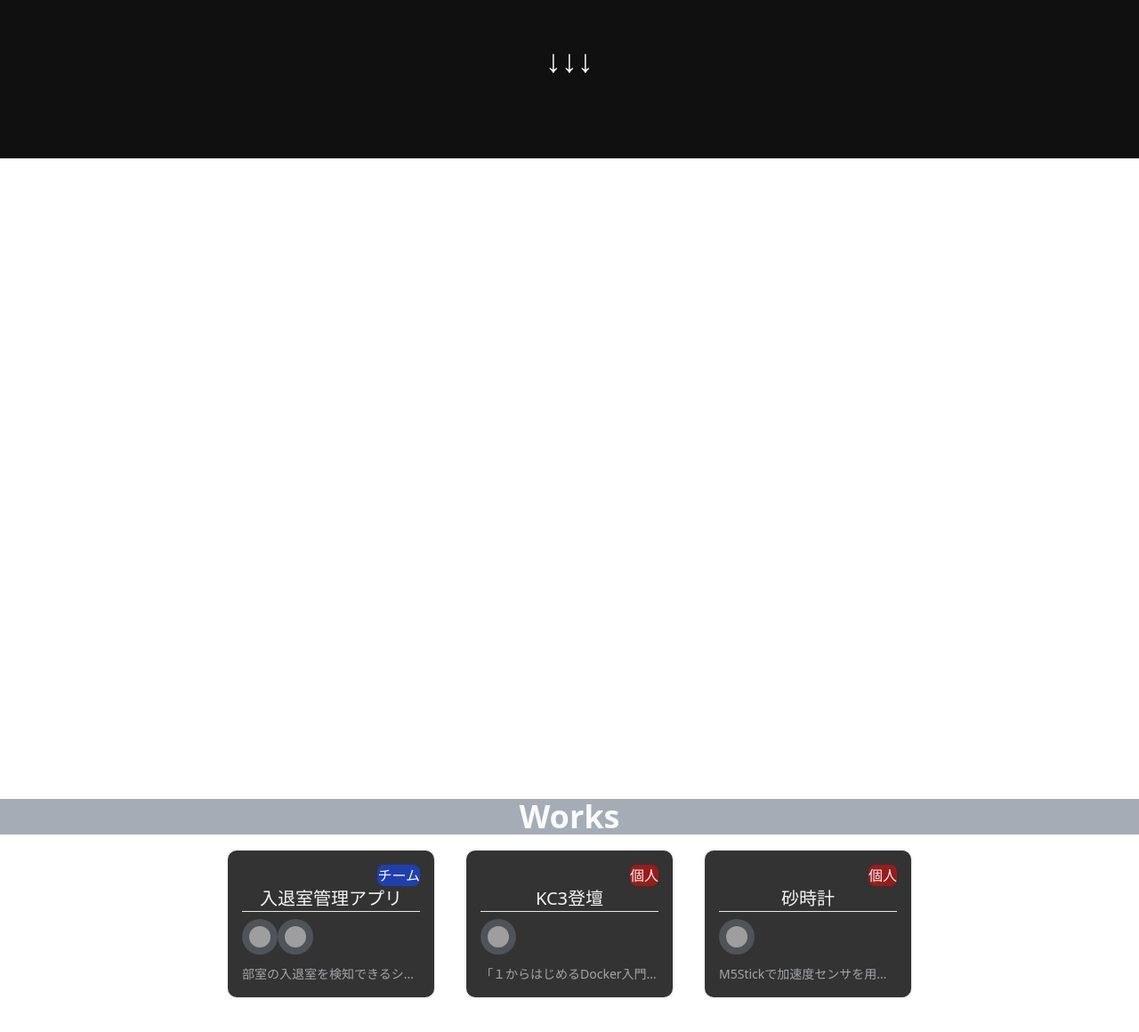
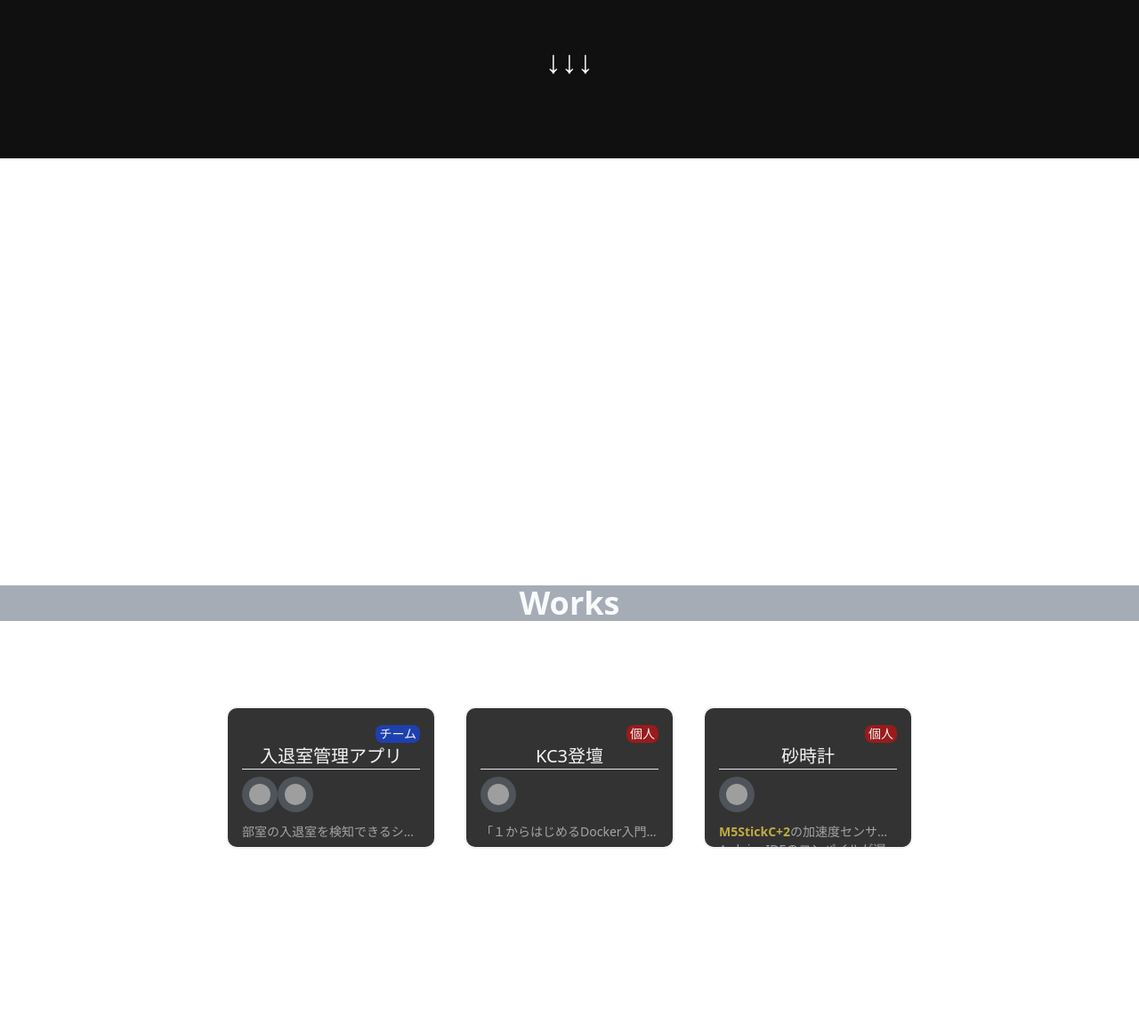
Before and after one commit to tkhs-0114/portfolio, a React (Create React App) app: page / in a window 1280 px wide. Shown: the part 622-1782 px from the top of the page at 89% size. Built offline with nearby package versions, Linux system fonts and the light colour scheme; no server answers; grey boxes are pictures that could not be loaded.

Commit message:
強調表示を追加、その他アニメーションを追加

```diff
--- a/src/App.js
+++ b/src/App.js
@@ -1,35 +1,30 @@
-import Block from "./components/Block";
+import Works from "./Works";
 
 function App() {
   return (
     <div className="z-10 relative text-gray-50">
-      <div style={{ height: '10vh' }}></div>
-      <div className="text-center text-4xl font-bold">
+      <Space height='10vh'/>
+      <div id="title" className="text-center text-4xl font-bold">
         tkhs-0114 's Portfolio
+        <Space height='70vh'/>
+        <div className="animate-bounce">↓↓↓</div>
       </div>
-      <div style={{ height: '70vh' }}></div>
-      <div className="animate-bounce margin-auto text-center text-4xl font-bold">
-        ↓↓↓
-      </div>
-      <div className="h-screen"></div>
-      <div className="w-full bg-gray-400 bg-opacity-90 text-4xl font-bold text-center">
+      <Space height='70vh'/>
+      <div id="works" className="w-full bg-gray-400 bg-opacity-90 text-4xl font-bold text-center">
         Works
       </div>
-      <div className="flex flex-wrap justify-center items-center">
-      <Block
-        title="入退室管理アプリ"
-        team={true}
-        stack={["flask", "selenium"]}
-        description="部室の入退室を検知できるシステムああaaaaaaaaaaaaaaaaaaaaaaaaaaaaaaaaaaaaaaaaaaaaaaaaaaaaaaaaaaaaaaaaaaaaaaaaaaaaaaaaaaaaaaaaaaaaaaaaaaaaあああああああああああああああああああああああああああああああああああああああああああああああああああああああああああ" />
-      <Block
-        title="KC3登壇"
-        stack={["docker"]}
-        description="「１からはじめるDocker入門」を開催" />
-        <Block title="砂時計" stack={["arduino"]} description="M5Stickで加速度センサを用いた砂時計" />
+      <div className="flex flex-wrap justify-center items-center m-20">
+        <Works />
       </div>
-      <div className="h-screen"></div>
+      <Space height='70vh'/>
     </div>
   );
 }
 
 export default App;
+
+function Space(props) {
+  return (
+    <div style={{ height: props.height}}></div>
+  )
+}
--- /dev/null
+++ b/src/Works.js
@@ -0,0 +1,23 @@
+import Block from "./components/Block";
+
+export default function Works() {
+    return (
+        <>
+<Block
+    title="入退室管理アプリ"
+    team={true}
+    stack={["flask", "selenium"]}
+    description="部室の入退室を検知できるシステムああaaaaaaaaaaaaaaaaaaaaaaaaaaaaaaaaaaaaaaaaaaaaaaaaaaaaaaaaaaaaaaaaaaaaaaaaaaaaaaaaaaaaaaaaaaaaaaaaaaaaあああああああああああああああああああああああああああああああああああああああああああああああああああああああああああ" />
+<Block
+    title="KC3登壇"
+    stack={["docker"]}
+    description="「１からはじめるDocker入門」を開催" />
+<Block
+    title="砂時計"
+    stack={["arduino"]}
+    description="
+        **M5StickC+2**の加速度センサーを用いて砂時計を作成した。<br>
+        ArduinoIDEのコンパイルが遅かったのでVScodeの**Platform-io**を使用して書き込んだ<br>" />
+        </>
+    )
+}
--- a/src/components/Back.js
+++ b/src/components/Back.js
@@ -59,7 +59,7 @@ export default function Back_Ground() {
                 {x: 0, y: y+-0.5, z: 0}, 1
             );
             update(Matrixs, a%23);
-        });
+        }, 1000/30);
 
         const update = (Matrixs, frame) => {
             clearCanvas(ctx);
--- a/src/components/Block.js
+++ b/src/components/Block.js
@@ -3,15 +3,33 @@ import { useState } from "react";
 export default function Block(props) {
     const [isExpanded, setIsExpanded] = useState(false);
 
+    const Text = (text) => {
+        const parts = text.split(/(<br>|\*\*.*?\*\*)/g);
+        return parts.map((part, index) => {
+            if (part?.startsWith("**") && part.endsWith("**")) {
+                return (
+                    <strong key={index} className="text-yellow-300">
+                        {part.slice(2, -2)}
+                    </strong>
+                );
+            }
+            if (part === "<br>") {
+                return <br key={index} />;
+            }
+            return part;
+        });
+    };
+
     return (
         <div
-            className="bg-black bg-opacity-80 text-gray-100 rounded-xl border-2 border-gray-100 text-center m-4 p-4"
+            className={`bg-black bg-opacity-80 text-gray-100 rounded-xl border-2 border-gray-100 text-center m-4 p-4 ${isExpanded ? "h-auto" : "h-40"} transition-all duration-300 ${isExpanded ? "mx-96" : ""}`}
             onClick={() => setIsExpanded(!isExpanded)}
             style={{
-                cursor: "pointer"
+                cursor: "pointer",
+                overflow: isExpanded ? "visible" : "hidden",
             }}>
             <div className="text-right">
-                <div className={`inline-block rounded-lg ${props.team ? "bg-blue-800" : "bg-red-800"}`}>
+                <div className={`inline-block rounded-lg text-sm px-1 ${props.team ? "bg-blue-800" : "bg-red-800"}`}>
                     {props.team ? "チーム" : "個人"}
                 </div>
             </div>
@@ -30,16 +48,17 @@ export default function Block(props) {
                 })}
             </div>
             <span
-                className={`block mt-1 text-sm text-gray-300 overflow-hidden`}
+                className={`block mt-1 text-sm text-gray-300 overflow-hidden text-left`}
                 style={{
-                    maxWidth: isExpanded ? "80vw" : "200px",
+                    paddingLeft: isExpanded ? "20px" : "0px",
+                    width: isExpanded ? "50vw" : "200px",
                     opacity: isExpanded ? 1 : 0.7,
-                    transition: "max-width 0.3s ease, opacity 0.3s ease",
+                    transition: "width 0.3s ease, opacity 0.3s ease",
                     textOverflow: "ellipsis",
                     whiteSpace: isExpanded ? "normal" : "nowrap",
                 }}
             >
-                {props.description}
+                {Text(props.description)}
             </span>
         </div>
     )
```
